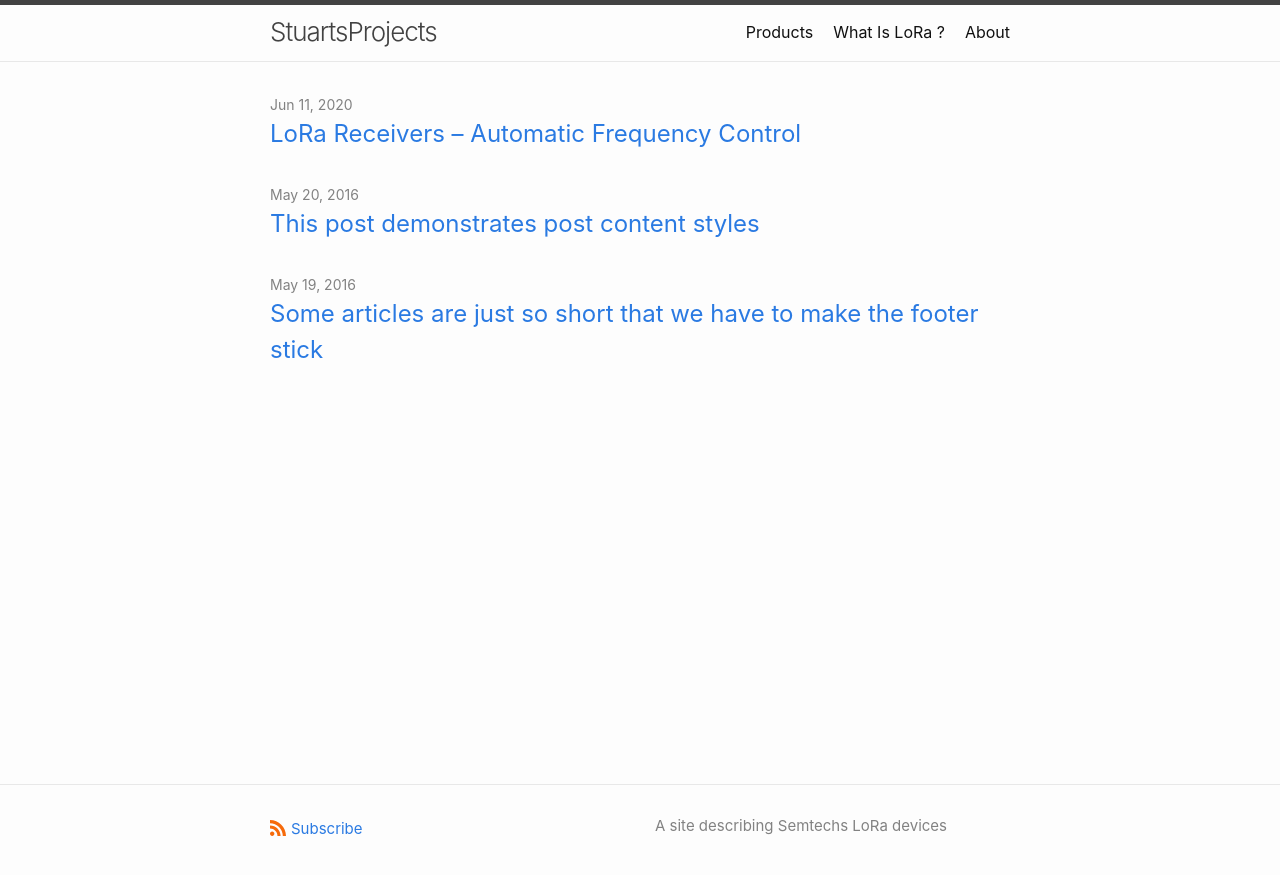
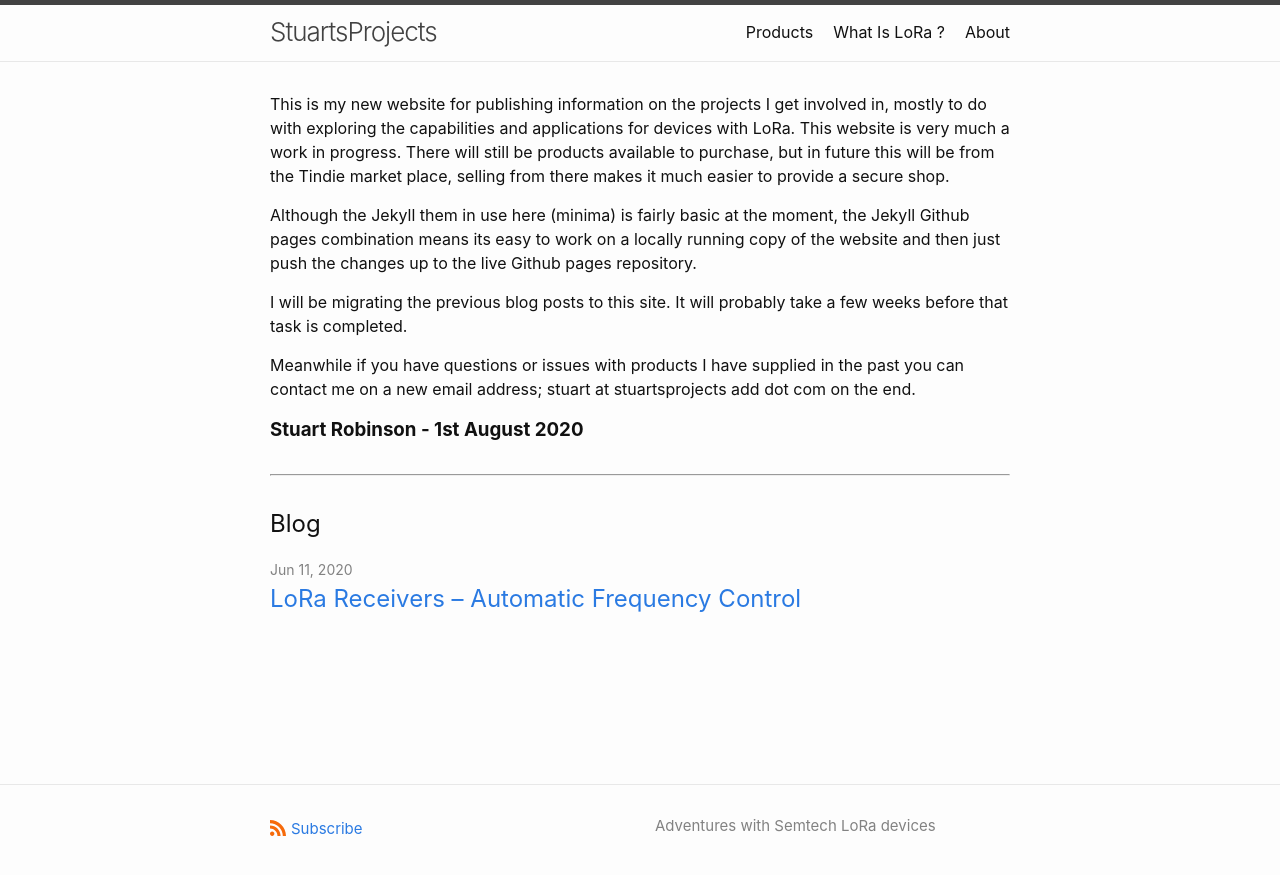
Before and after one commit to StuartsProjects/StuartsProjects.github.io, a Jekyll site: the page built from index.md, in a window 1280 px wide. Shown: the top 875 px of the page. Built offline with Jekyll 4.4.1, drawn with Linux system fonts in a browser that asks for light colours.

Commit message:
Changes to home page

```diff
--- a/_config.yml
+++ b/_config.yml
@@ -2,7 +2,7 @@
 title: StuartsProjects
 author: GitHub User
 #email: your-email@domain.com
-description: A site describing Semtechs LoRa devices
+description: Adventures with Semtech LoRa devices
 #twitter_username: jekyllrb
 github_username:  StuartsProjects
 
--- a/_posts/2016-05-19-super-short-article.md
+++ /dev/null
@@ -1,7 +0,0 @@
----
-layout: post
-title: "Some articles are just so short that we have to make the footer stick"
-categories: misc
----
-
-Lorem ipsum dolor sit amet, consectetur adipisicing elit, sed do eiusmod tempor incididunt ut labore et dolore magna aliqua. Ut enim ad minim veniam, quis nostrud exercitation ullamco laboris nisi ut aliquip ex ea commodo consequat. Duis aute irure dolor in reprehenderit in voluptate velit esse cillum dolore eu fugiat nulla pariatur. Excepteur sint occaecat cupidatat non proident, sunt in culpa qui officia deserunt mollit anim id est laborum.
--- a/index.md
+++ b/index.md
@@ -7,3 +7,20 @@
 #
 layout: home
 ---
+
+This is my new website for publishing information on the projects I get involved in, mostly to do with exploring the capabilities and applications for devices with LoRa. This website is very much a work in progress. There will still be products available to purchase, but in future this will be from the Tindie market place, selling from there makes it much easier to provide a secure shop.
+
+Although the Jekyll them in use here (minima) is fairly basic at the moment, the Jekyll Github pages combination means its easy to work on a locally running copy of the website and then just push the changes up to the live Github pages repository.
+
+I will be migrating the previous blog posts to this site. It will probably take a few weeks before that task is completed.
+
+Meanwhile if you have questions or issues with products I have supplied in the past you can contact me on a new email address; stuart at stuartsprojects add dot com on the end.
+
+
+### **Stuart Robinson - 1st August 2020**
+
+
+----------
+
+
+## Blog
```
Also changed, not shown: Products.md (+12 -3 lines), _posts/2016-05-20-this-post-demonstrates-post-content-styles.md (deleted, +0 -115 lines), images/EMPM1.jpg.
